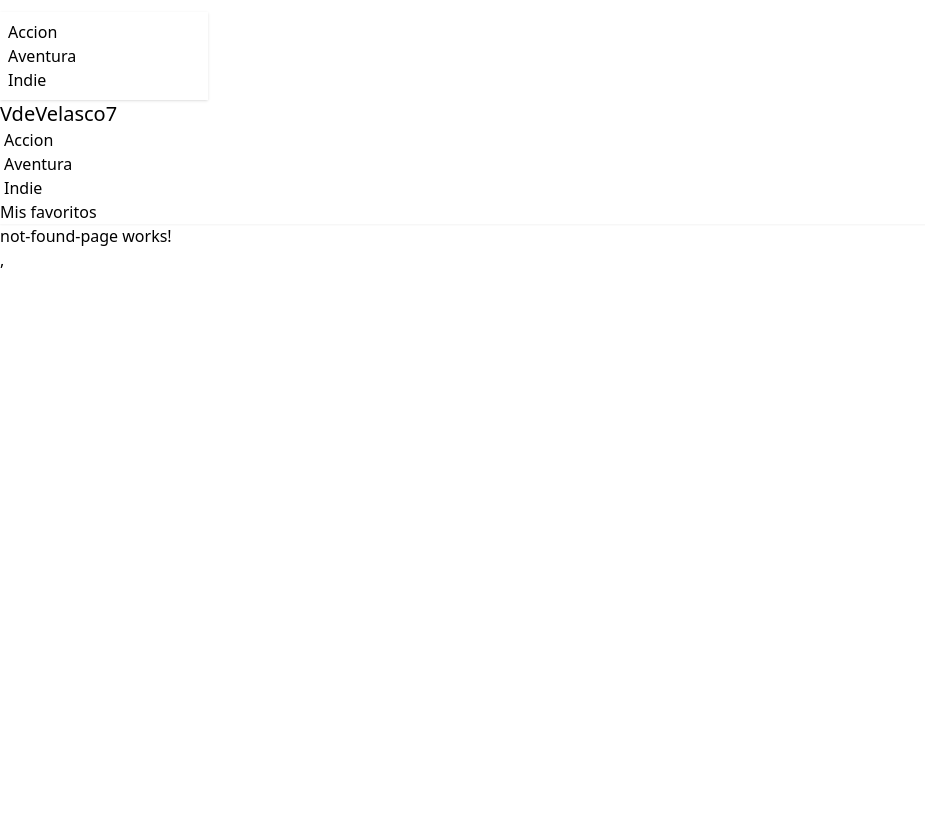
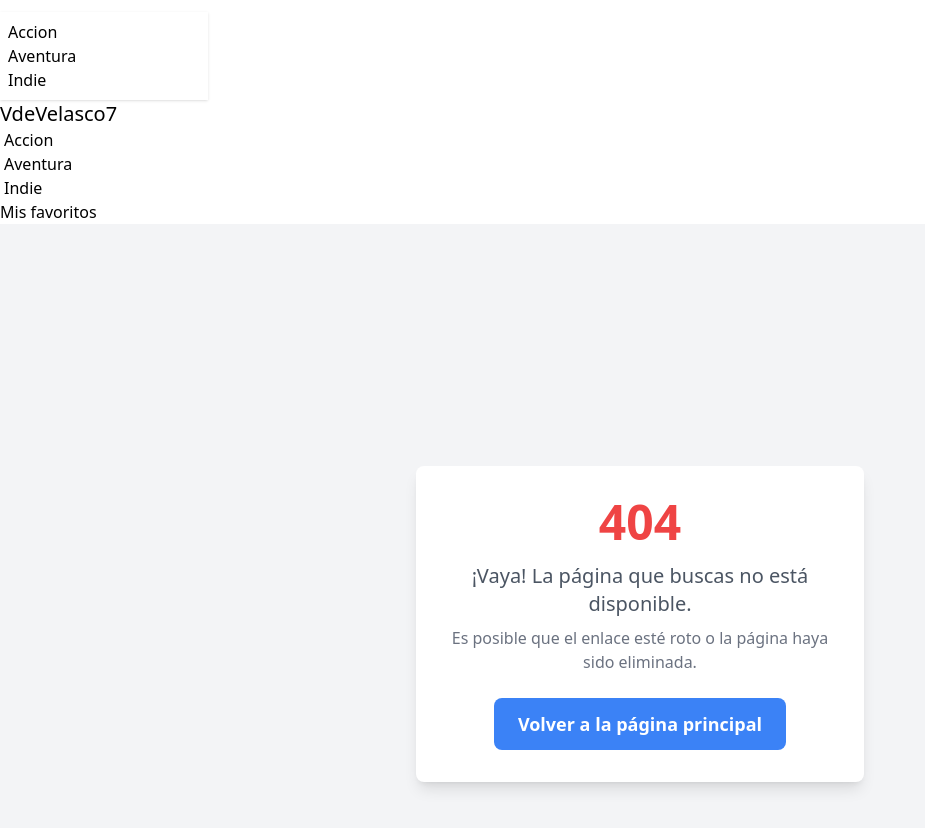
Before and after one commit to juanvg11/GameApp, an Angular app: page /category/action in a window 1280 px wide. Shown: the top 828 px of the page, without its empty margins (0-925 px from the left). Before the commit the page ends 800 px from the top, so only its background shows below. Built offline with nearby package versions, Linux system fonts and the light colour scheme.

Commit message:
html pagina not-found

```diff
--- a/src/app/app-front/pages/not-found-page/not-found-page.component.html
+++ b/src/app/app-front/pages/not-found-page/not-found-page.component.html
@@ -1 +1,15 @@
-<p>not-found-page works!</p>,
+<div class="flex items-center justify-center min-h-screen bg-gray-100">
+  <div class="text-center bg-white shadow-lg rounded-lg p-8 max-w-md w-full">
+    <h1 class="text-5xl font-bold text-red-500">404</h1>
+    <p class="text-xl text-gray-600 mt-4">¡Vaya! La página que buscas no está disponible.</p>
+    <p class="text-md text-gray-500 mt-2">Es posible que el enlace esté roto o la página haya sido eliminada.</p>
+
+    <div class="mt-6">
+      <a href="/" class="inline-block px-6 py-3 bg-blue-500 text-white text-lg font-semibold rounded-lg hover:bg-blue-600 transition duration-300">
+        Volver a la página principal
+      </a>
+    </div>
+
+
+  </div>
+</div>
```
